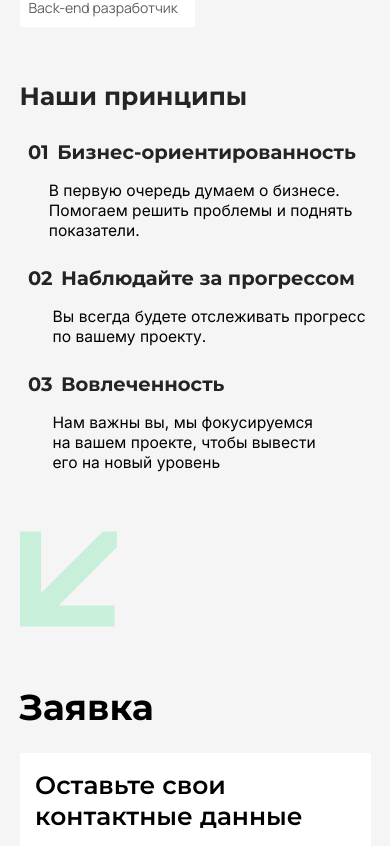
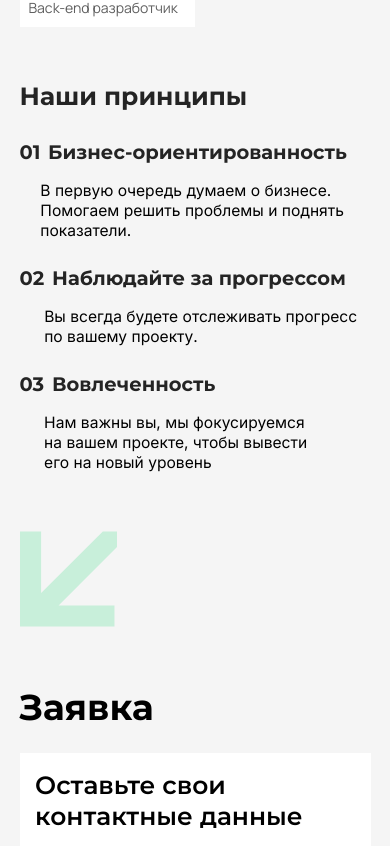
Before and after one commit to YSergo/react-codify-dev, a React app in the folder react/: page /about in a window 390 px wide. Shown: the part 1174-2020 px from the top of the page. Built offline with nearby package versions, Linux system fonts and the light colour scheme; a web font is replaced by a local one.

Commit message:
+animation for principles

```diff
--- a/react/src/pages/About/About.jsx
+++ b/react/src/pages/About/About.jsx
@@ -3,11 +3,44 @@ import bo from "./bo.jpg";
 import me from "./me.jpeg";
 // import kris from "./kris.jpg";
 import Request from "../../components/Request/Request";
-import { useState } from "react";
+import { useState, useRef, useEffect } from "react";
 import Contacts from "../../components/Contacts/Contacts";
+import slideInStyles from "./slideInFromLeft.module.scss";
 
 function About() {
   const [selectedMember, setSelectedMember] = useState("bt");
+
+  const [part1Visible, setPart1Visible] = useState(false);
+  const [part2Visible, setPart2Visible] = useState(false);
+  const [part3Visible, setPart3Visible] = useState(false);
+  const part1Ref = useRef(null);
+  const part2Ref = useRef(null);
+  const part3Ref = useRef(null);
+
+  useEffect(() => {
+    const observer = new IntersectionObserver(
+      (entries) => {
+        entries.forEach((entry) => {
+          if (entry.target === part1Ref.current) {
+            setPart1Visible(entry.isIntersecting);
+          } else if (entry.target === part2Ref.current) {
+            setPart2Visible(entry.isIntersecting);
+          } else if (entry.target === part3Ref.current) {
+            setPart3Visible(entry.isIntersecting);
+          }
+        });
+      },
+      { threshold: 0 }
+    );
+
+    observer.observe(part1Ref.current);
+    observer.observe(part2Ref.current);
+    observer.observe(part3Ref.current);
+
+    return () => {
+      observer.disconnect();
+    };
+  }, []);
 
   return (
     <div className={styles.wrapper}>
@@ -110,9 +143,14 @@ function About() {
         </div>
       </div>
 
+      <h2 className={styles.principlesTitle}>Наши принципы</h2>
       <div className={styles.principles}>
-        <h2>Наши принципы</h2>
-        <div className={styles.part}>
+        <div
+          ref={part1Ref}
+          className={`${styles.part} ${
+            part1Visible ? slideInStyles.fadeIn : ""
+          }`}
+        >
           <span>01</span>
           <div>
             <h3>Бизнес-ориентированность</h3>
@@ -124,7 +162,12 @@ function About() {
           </div>
         </div>
 
-        <div className={`${styles.part} ${styles.part2}`}>
+        <div
+          ref={part2Ref}
+          className={`${styles.part} ${styles.part2} ${
+            part2Visible ? slideInStyles.fadeIn : ""
+          }`}
+        >
           <span>02</span>
           <div>
             <h3>Наблюдайте за прогрессом</h3>
@@ -136,7 +179,12 @@ function About() {
           </div>
         </div>
 
-        <div className={`${styles.part} ${styles.part3}`}>
+        <div
+          ref={part3Ref}
+          className={`${styles.part} ${styles.part3} ${
+            part3Visible ? slideInStyles.fadeIn : ""
+          }`}
+        >
           <div>
             <svg
               width="129"
--- a/react/src/pages/About/About.module.scss
+++ b/react/src/pages/About/About.module.scss
@@ -159,6 +159,10 @@ h2 {
   }
 }
 
+.principlesTitle {
+  margin-bottom: 60px;
+}
+
 .principles {
   display: flex;
   flex-direction: column;
@@ -172,9 +176,6 @@ h2 {
     line-height: 40px;
     color: #242424;
     margin: 0;
-  }
-  h2 {
-    margin-bottom: 60px;
   }
 
   .part {
@@ -341,7 +342,9 @@ h2 {
       }
     }
   }
-
+  .principlesTitle {
+    margin-bottom: 2vh;
+  }
   .principles {
     display: flex;
     flex-direction: column;
@@ -349,11 +352,10 @@ h2 {
     h3,
     span {
       font-size: 1.25rem;
-      font-weight: 700;
-      margin-left: 1vh;
     }
-    h2 {
-      margin-bottom: 2vh;
+
+    h3 {
+      margin-left: 2vw;
     }
 
     .part {
--- /dev/null
+++ b/react/src/pages/About/slideInFromLeft.module.scss
@@ -0,0 +1,13 @@
+@keyframes fadeIn {
+  0% {
+    transform: translate3d(-100%, 0, 0);
+    opacity: 0;
+  }
+  100% {
+    transform: translate3d(0, 0, 0);
+    opacity: 1;
+  }
+}
+.fadeIn {
+  animation: fadeIn 2s ease-out forwards;
+}
```
